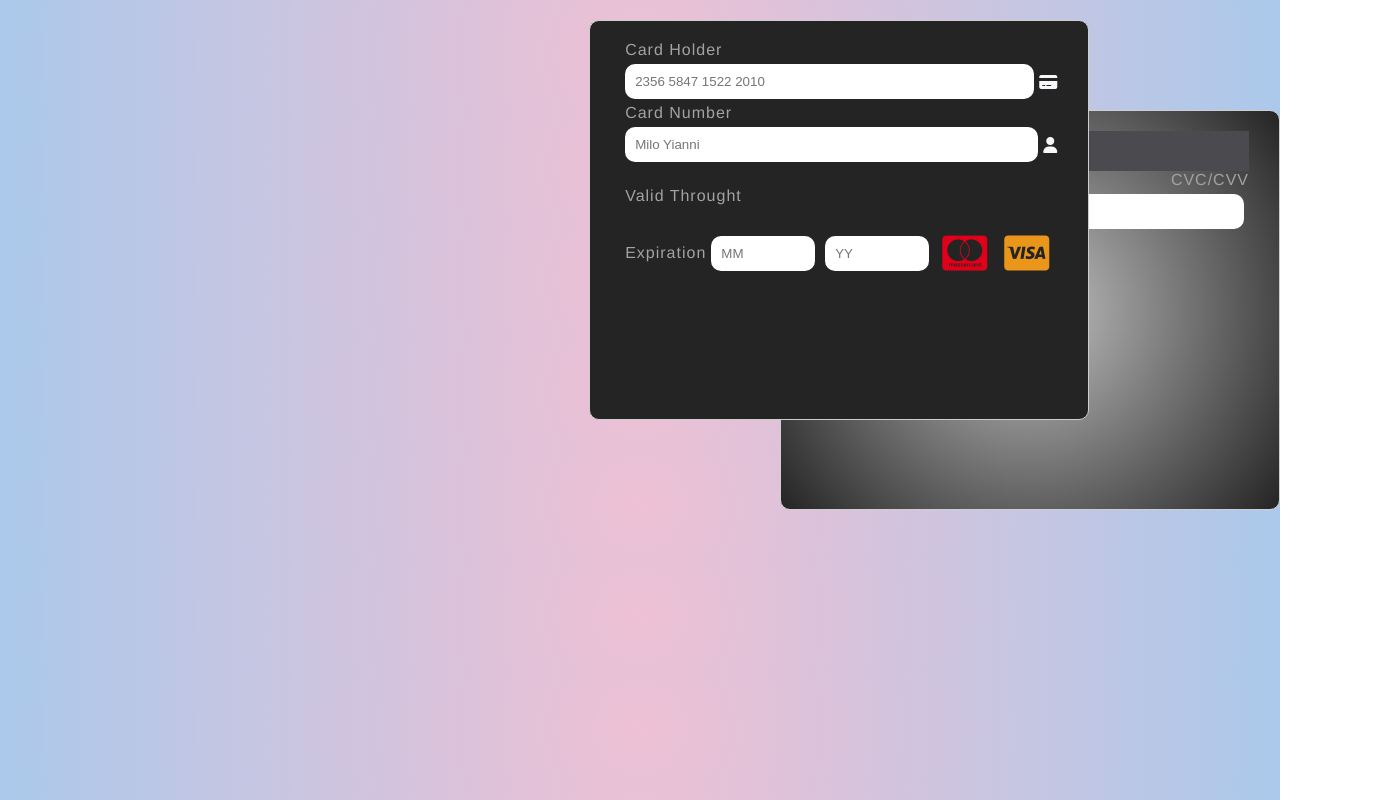
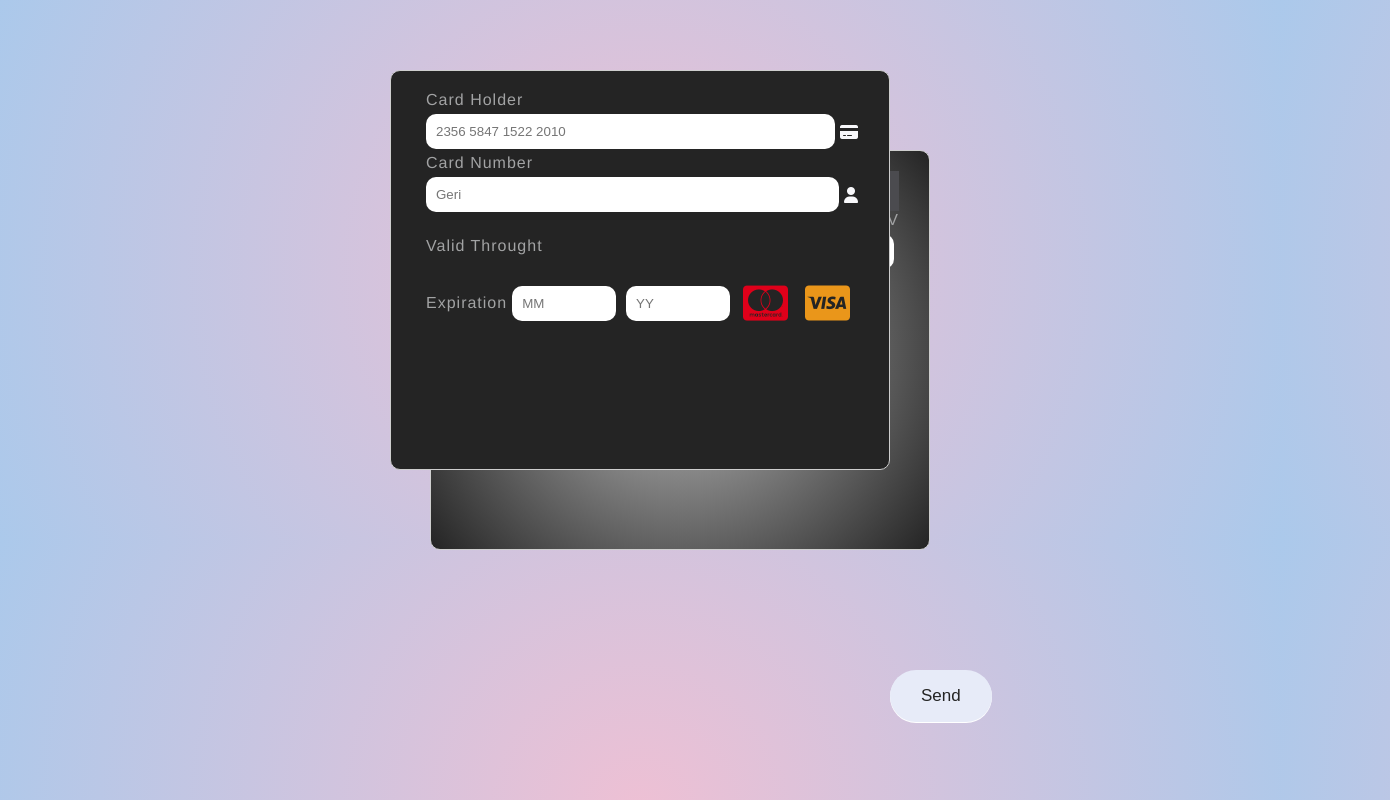
Before and after one commit to chicacode/credit-card-ui, a plain HTML site: page index.html in a window 1280 px wide. Shown: the whole page, 1390 px wide, since content can reach past the window. Drawn offline with Linux system fonts and the light colour scheme.

Commit message:
feat: arrangelayout credit card ui

```diff
--- a/index.html
+++ b/index.html
@@ -41,7 +41,7 @@
           <label for="card-number">Card Number</label>
           <div class="form-control">
 
-            <input type="number" placeholder="Milo Yianni" name="card-number" id="card-number" length="16"/>
+            <input type="number" placeholder="Geri" name="card-number" id="card-number" length="16"/>
             <i class="fas fa-user"></i>
           </div>
 
--- a/styles.css
+++ b/styles.css
@@ -58,11 +58,11 @@ body {
   margin: 0 auto;
   display: flex;
   justify-content: center;
+  padding-top: 50px;
 }
 
 .credit-card-front,
 .credit-card-back {
-  position: absolute;
   width: var(--card-width);
   height: var(--card-height);
   background-color: var(--color-5);
@@ -78,9 +78,13 @@ body {
 .credit-card-back {
   background: var(--background-card-holder-back);
   background: var(--background-card-holder-back-gradiente);
-  top: 110px;
+  position: absolute;
+  top: 150px;
+  right: 350px;
+  z-index: -2;
+  /* top: 110px;
   right: 0;
-  z-index: -2;
+  z-index: -2; */
 }
 
 .form-control,
@@ -148,9 +152,9 @@ label {
 }
 
 .form-control-button {
-  display: flex;
-  justify-content: flex-end;
-  margin-top: 20px;
+  position: relative;
+  top: 200px;
+  left: 500px;
 }
 
 button {
@@ -177,6 +181,18 @@ button:hover {
 display: flex;
 flex-direction: column;
 justify-content: flex-end;
+}
 
+/* @media only screen and (max-width: 595px) {...}
 
-}
+/ Small screen devices (600px and above) /
+@media only screen and (min-width: 600px) {...}
+
+/ Medium screen devices (768px and above) /
+@media only screen and (min-width: 768px) {...}
+
+/ Big screen devices (889px and above) /
+@media only screen and (min-width: 889px) {...}
+
+/ Extra big screen devices (1200px and above) */
+/*@media only screen and (min-width: 1200px) {...} */
```
